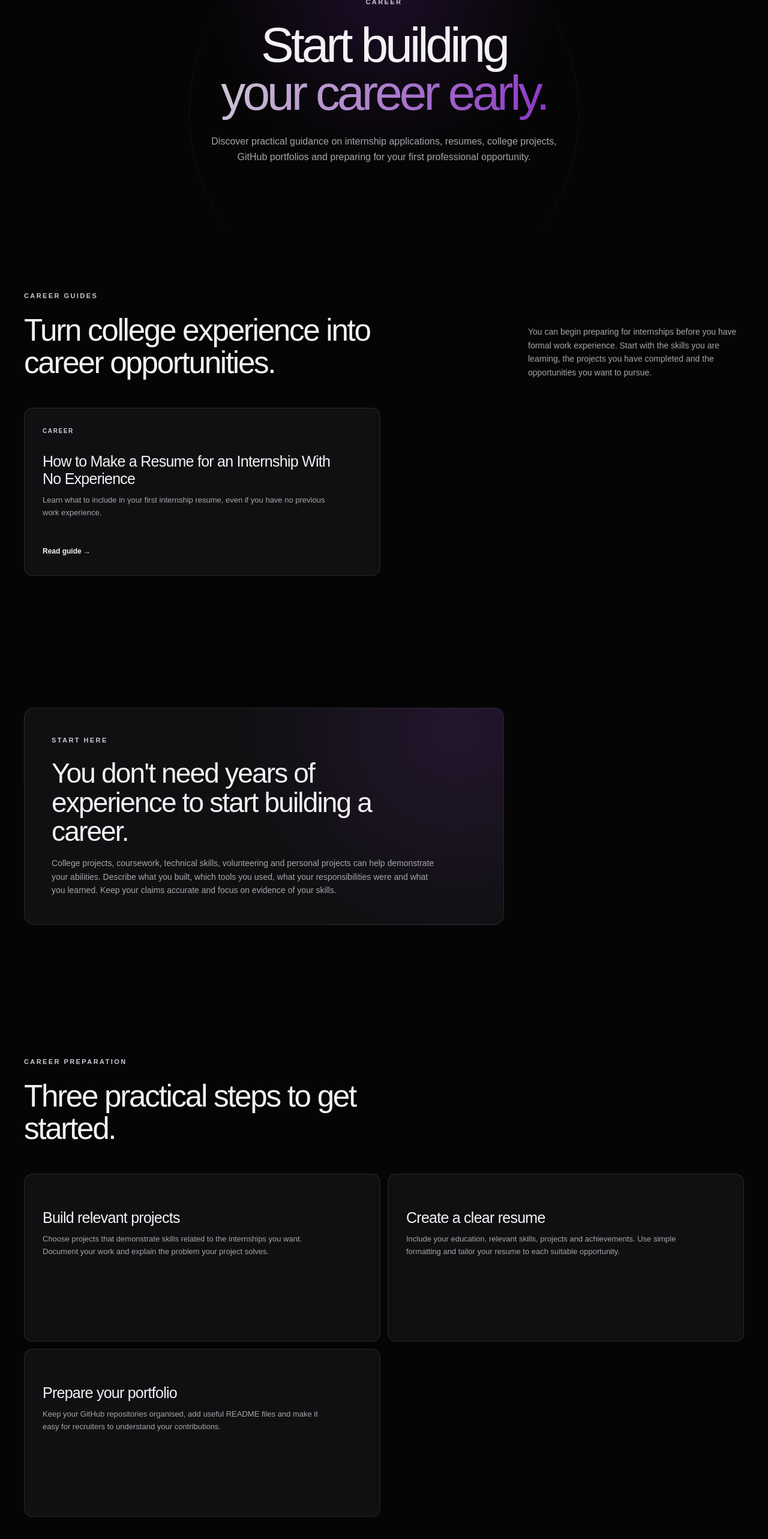
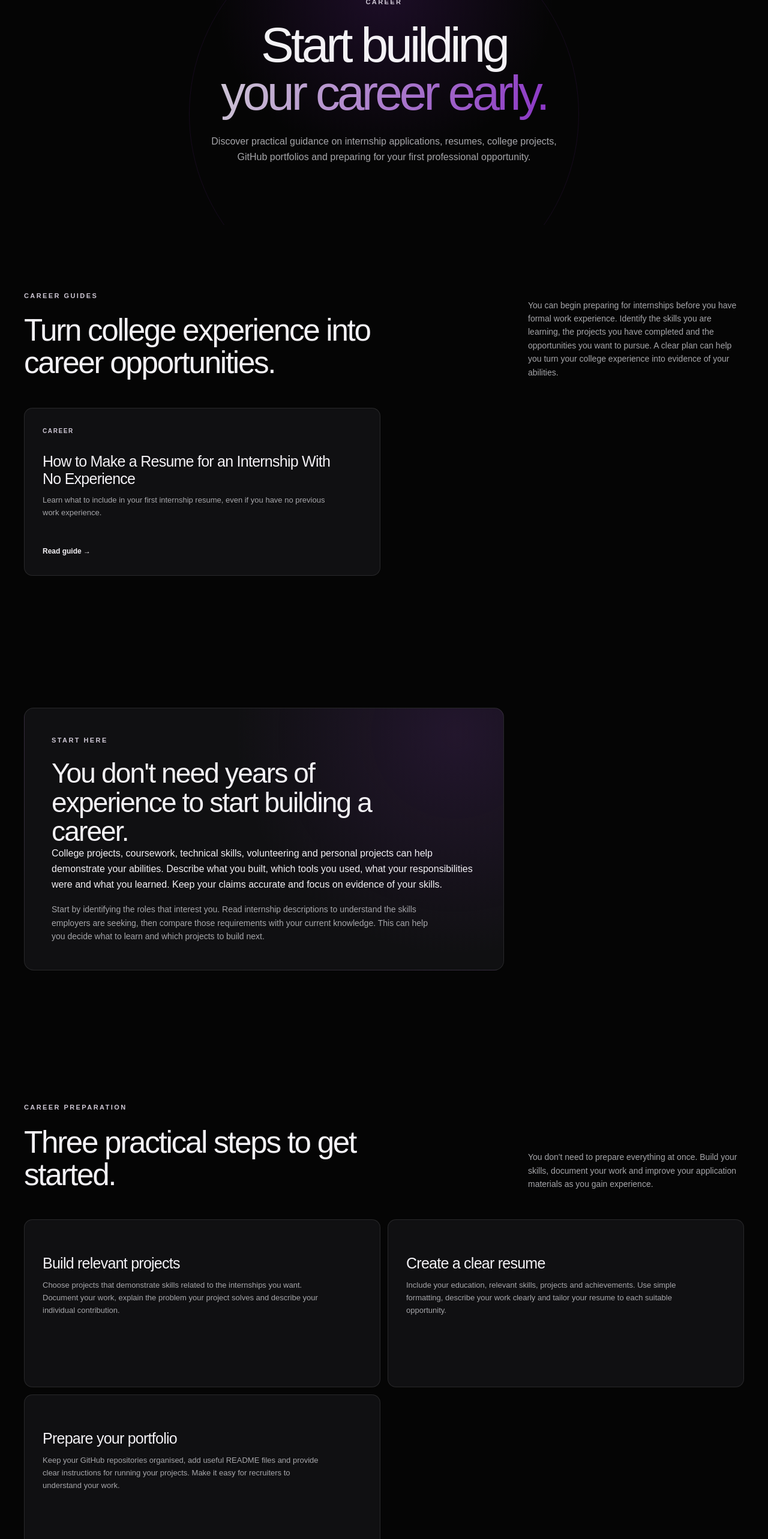
Before and after one commit to LAKSHYAG16/college-survival-guide, a Next.js app: page /career in a window 1280 px wide. Shown: the part 234-2800 px from the top of the page at 60% size. Built offline with nearby package versions, Linux system fonts and the light colour scheme.

Commit message:
Improve career page content and SEO

```diff
--- a/app/career/page.tsx
+++ b/app/career/page.tsx
@@ -1,5 +1,5 @@
-
 import Link from "next/link";
+import type { Metadata } from "next";
 
 const guides = [
   {
@@ -10,10 +10,10 @@ const guides = [
   },
 ];
 
-export const metadata = {
+export const metadata: Metadata = {
   title: "College Career & Internship Guides",
   description:
-    "Explore internship resume tips, project ideas, GitHub portfolio advice and practical career preparation guides for college students.",
+    "Explore internship applications, resume writing, student projects, GitHub portfolios and career preparation tips for college students.",
   alternates: {
     canonical: "/career",
   },
@@ -47,9 +47,11 @@ export default function CareerPage() {
 
           <p>
             You can begin preparing for internships before you have
-            formal work experience. Start with the skills you are
+            formal work experience. Identify the skills you are
             learning, the projects you have completed and the
-            opportunities you want to pursue.
+            opportunities you want to pursue. A clear plan can help
+            you turn your college experience into evidence of your
+            abilities.
           </p>
         </div>
 
@@ -89,6 +91,14 @@ export default function CareerPage() {
             used, what your responsibilities were and what you learned.
             Keep your claims accurate and focus on evidence of your skills.
           </p>
+
+          <p>
+            Start by identifying the roles that interest you. Read
+            internship descriptions to understand the skills employers
+            are seeking, then compare those requirements with your
+            current knowledge. This can help you decide what to learn
+            and which projects to build next.
+          </p>
         </div>
       </section>
 
@@ -98,6 +108,12 @@ export default function CareerPage() {
             <p className="eyebrow">CAREER PREPARATION</p>
             <h2>Three practical steps to get started.</h2>
           </div>
+
+          <p>
+            You don't need to prepare everything at once. Build your
+            skills, document your work and improve your application
+            materials as you gain experience.
+          </p>
         </div>
 
         <div className="guide-grid">
@@ -105,8 +121,9 @@ export default function CareerPage() {
             <h3>Build relevant projects</h3>
             <p>
               Choose projects that demonstrate skills related to the
-              internships you want. Document your work and explain
-              the problem your project solves.
+              internships you want. Document your work, explain the
+              problem your project solves and describe your individual
+              contribution.
             </p>
           </div>
 
@@ -114,8 +131,9 @@ export default function CareerPage() {
             <h3>Create a clear resume</h3>
             <p>
               Include your education, relevant skills, projects and
-              achievements. Use simple formatting and tailor your
-              resume to each suitable opportunity.
+              achievements. Use simple formatting, describe your work
+              clearly and tailor your resume to each suitable
+              opportunity.
             </p>
           </div>
 
@@ -123,10 +141,85 @@ export default function CareerPage() {
             <h3>Prepare your portfolio</h3>
             <p>
               Keep your GitHub repositories organised, add useful
-              README files and make it easy for recruiters to
-              understand your contributions.
+              README files and provide clear instructions for running
+              your projects. Make it easy for recruiters to understand
+              your work.
             </p>
           </div>
+        </div>
+      </section>
+
+      <section className="section">
+        <div className="info-box">
+          <p className="eyebrow">INTERNSHIP APPLICATIONS</p>
+
+          <h2>How to prepare for internship opportunities.</h2>
+
+          <p>
+            Before applying, check the eligibility requirements,
+            responsibilities and skills listed in the internship
+            description. Make sure your resume highlights the most
+            relevant coursework, projects and experience you have.
+            Follow the application instructions carefully and submit
+            any requested documents.
+          </p>
+
+          <p>
+            Keep track of the positions you apply for, application
+            dates and follow-up actions. Preparing a short explanation
+            of your projects can also help you discuss your work during
+            interviews. Focus on understanding your own contributions
+            rather than memorising answers.
+          </p>
+
+          <p>
+            If you are preparing your first application, start with our
+            guide on{" "}
+            <Link href="/career/resume-for-internship-no-experience">
+              creating an internship resume with no experience
+            </Link>
+            .
+          </p>
+        </div>
+      </section>
+
+      <section className="section">
+        <div className="info-box">
+          <p className="eyebrow">FREQUENTLY ASKED QUESTIONS</p>
+
+          <h2>Career and internship FAQs</h2>
+
+          <h3>Can I get an internship without previous work experience?</h3>
+          <p>
+            Yes, some internships are designed for students who are
+            still learning. Relevant projects, coursework, skills and
+            a willingness to learn can help demonstrate your potential.
+            Always check the eligibility requirements for each role.
+          </p>
+
+          <h3>What should a college student include in a resume?</h3>
+          <p>
+            Include your education, relevant skills, academic or
+            personal projects, achievements and any applicable
+            experience. Prioritise information that relates to the
+            opportunity you are applying for.
+          </p>
+
+          <h3>How can I make my GitHub portfolio more useful?</h3>
+          <p>
+            Choose repositories that represent your skills, provide
+            clear README files and explain each project's purpose,
+            technologies and setup instructions. Make sure the
+            documentation accurately describes your contribution.
+          </p>
+
+          <h3>When should I start preparing for internships?</h3>
+          <p>
+            You can start exploring roles and building relevant skills
+            while studying. Application timelines and eligibility
+            requirements vary, so check opportunities early and plan
+            around your academic commitments.
+          </p>
         </div>
       </section>
     </main>
```
